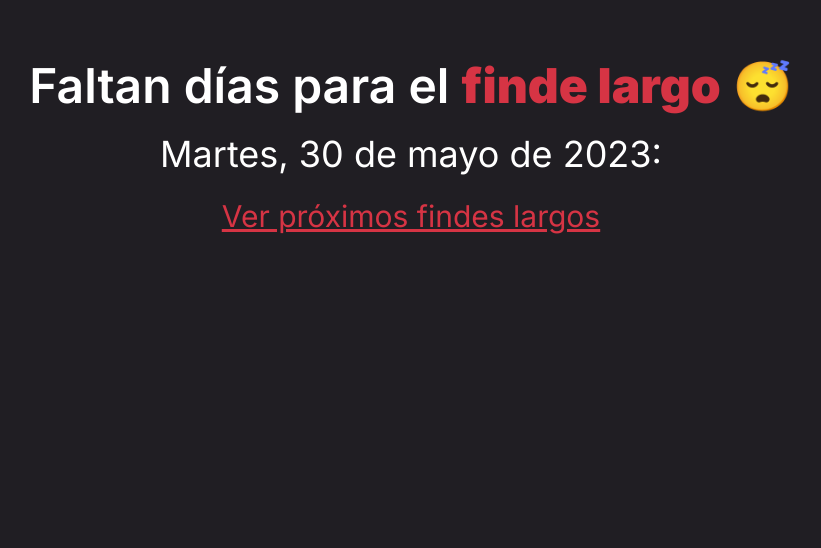
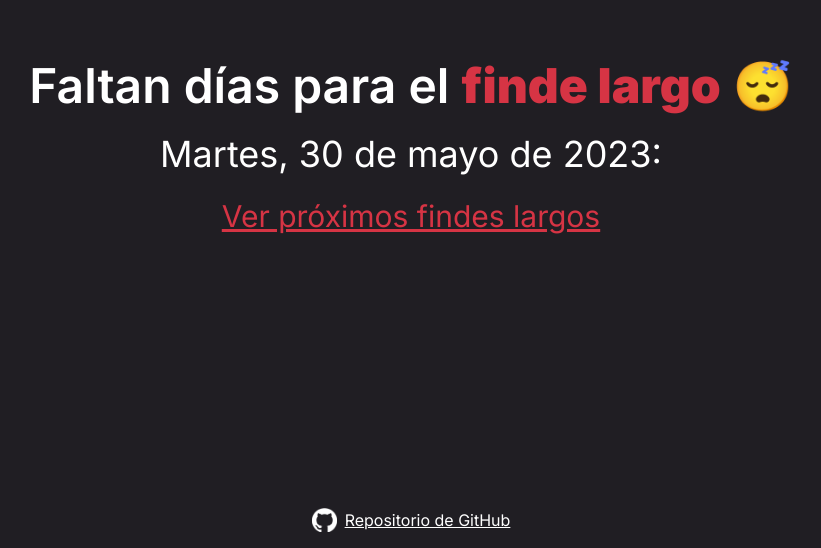
Before and after one commit to diegoandgonzalez/finde-largo, a Next.js app: page / in a window 1280 px wide. Shown: the part 252-800 px from the top of the page, without its empty margins (229-1050 px from the left). Built offline with nearby package versions, Linux system fonts and the light colour scheme; no server answers.

Commit message:
add link to repo

```diff
--- a/src/app/page.js
+++ b/src/app/page.js
@@ -7,7 +7,9 @@ import {
   formatDateToYYYYMMDD,
   getTodayObject
 } from "@/utils/date";
+import Image from 'next/image';
 import Link from "next/link";
+import github from "public/github-mark-white.png";
 
 const getDaysUntilText = (amountOfDays) => {
   if (amountOfDays <= 0) return <>Ya arrancó el <b>finde largo</b> 🥳</>;
@@ -19,7 +21,8 @@ export default async function Home() {
   const data = await getData(`${API_URL}/api/days-until-next-long-weekend?from=${formatDateToYYYYMMDD(getTodayObject())}`);
 
   return (
-    <main className="container p-4 text-center absolute top-1/2 left-1/2 -translate-x-1/2 -translate-y-1/2">
+    <main>
+      <div className="container p-4 text-center absolute top-1/2 left-1/2 -translate-x-1/2 -translate-y-1/2">
         {
           data ?
             <>
@@ -33,6 +36,20 @@ export default async function Home() {
             :
             <h1 className="text-3xl md:text-5xl">Algo <b>malió sal</b> 🧂</h1>
         }
+      </div>
+      <footer className="fixed bottom-0 w-full">
+        <div className="flex justify-center m-4">
+          <Image
+            src={github}
+            alt="GitHub icon"
+            width={25}
+            height={25}
+          />
+          <a className="pl-2 text-white underline" href="https://github.com/dagonzalez1757/finde-largo" target="_blank" rel="noopener noreferrer">
+            Repositorio de GitHub
+          </a>
+        </div>
+      </footer>
     </main>
   )
 }
```
Also changed, not shown: public/github-mark-white.png (added). Lines whose indentation alone changed are shown as unchanged.
